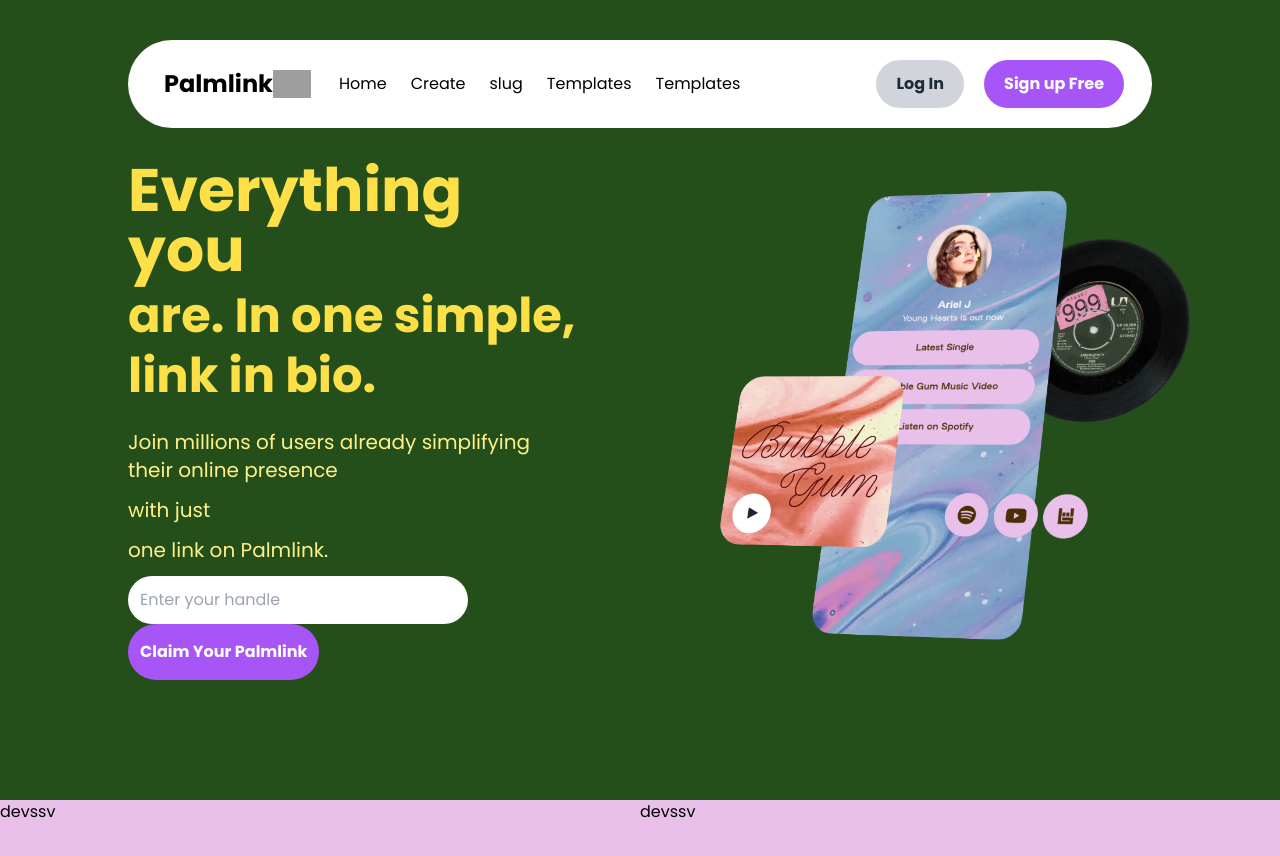
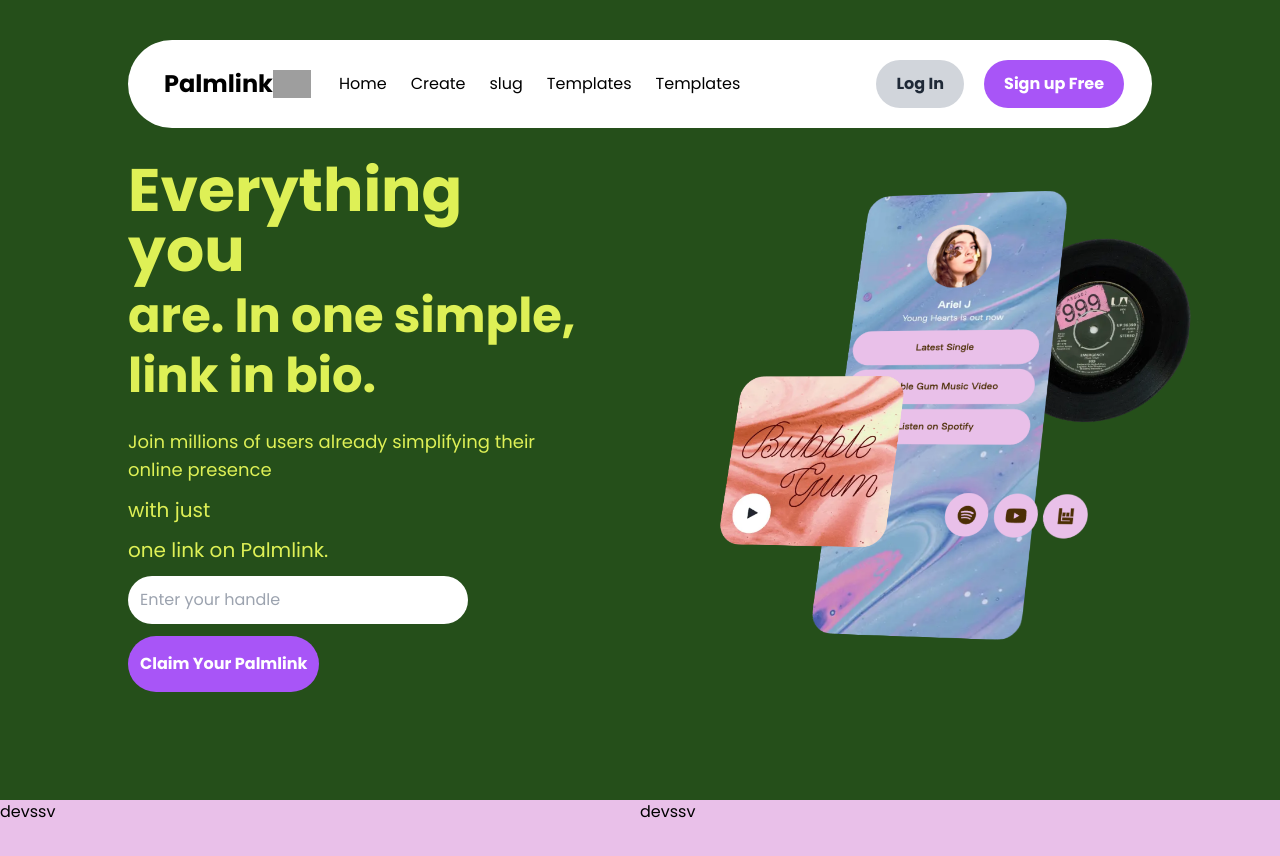
Before and after one commit to kumail-ahmad/myLink, a Next.js app: page / in a window 1280 px wide. Shown: the top 856 px of the page. Built offline with nearby package versions, Linux system fonts and the light colour scheme; grey boxes are pictures that could not be loaded.

Commit message:
improved UI

```diff
--- a/app/page.js
+++ b/app/page.js
@@ -16,30 +16,30 @@ export default function Home() {
   return (
     <main>
       <section className="bg-customGreen min-h-[100vh] grid grid-cols-1 md:grid-cols-2">
-        <div className="text&all mx-16">
+        <div className="text&all mx-3 md:mx-16">
           <div className="flex justify-center mt-48 md:mt-40 flex-col ml-[5vw] gap-3 font-poppins">
-            <p className="text-yellow-300 font-bold text-3xl md:text-6xl">
+            <p className="text-[#def056] font-bold text-3xl md:text-6xl">
               Everything you{" "}
             </p>
-            <p className="text-yellow-300 font-bold text-2xl md:text-5xl">
+            <p className="text-[#def056] font-bold text-2xl md:text-5xl">
               are. In one simple,
             </p>
-            <p className="text-yellow-300 font-bold text-2xl md:text-5xl"> link in bio.</p>
-            <p className="text-yellow-200 text-xl mt-4 ">
+            <p className="text-[#def056] font-bold text-2xl md:text-5xl"> link in bio.</p>
+            <p className="text-[#def056] md:text-lg mt-4 ">
               Join millions of users already simplifying their online presence{" "}
             </p>
-            <p className="text-yellow-200 text-xl  ">with just </p>
-            <p className="text-yellow-200 text-xl  ">one link on Palmlink.</p>
-            <div className="Input&Button ">
+            <p className="text-[#def056] md:text-xl  ">with just </p>
+            <p className="text-[#def056] md:text-xl  ">one link on Palmlink.</p>
+            <div className="Input&Button   ">
               <input
-                className="rounded-3xl p-3 mr-6 w-full md:w-auto "
+                className="md:rounded-3xl rounded-xl p-3 md:mr-6 w-60 md:w-auto "
                 type="text"
                 value={text}
                 onChange={(e) => setText(e.target.value)}
                 placeholder="Enter your handle"
               />
               <button
-                className="bg-purple-500 hover:bg-purple-400 text-white font-bold py-4 px-3 rounded-full"
+                className="bg-purple-500 hover:bg-purple-400 text-white font-bold py-4 px-3 rounded-full mt-3"
                 disabled=""
                 onClick={() => createTree()}
               >
```
